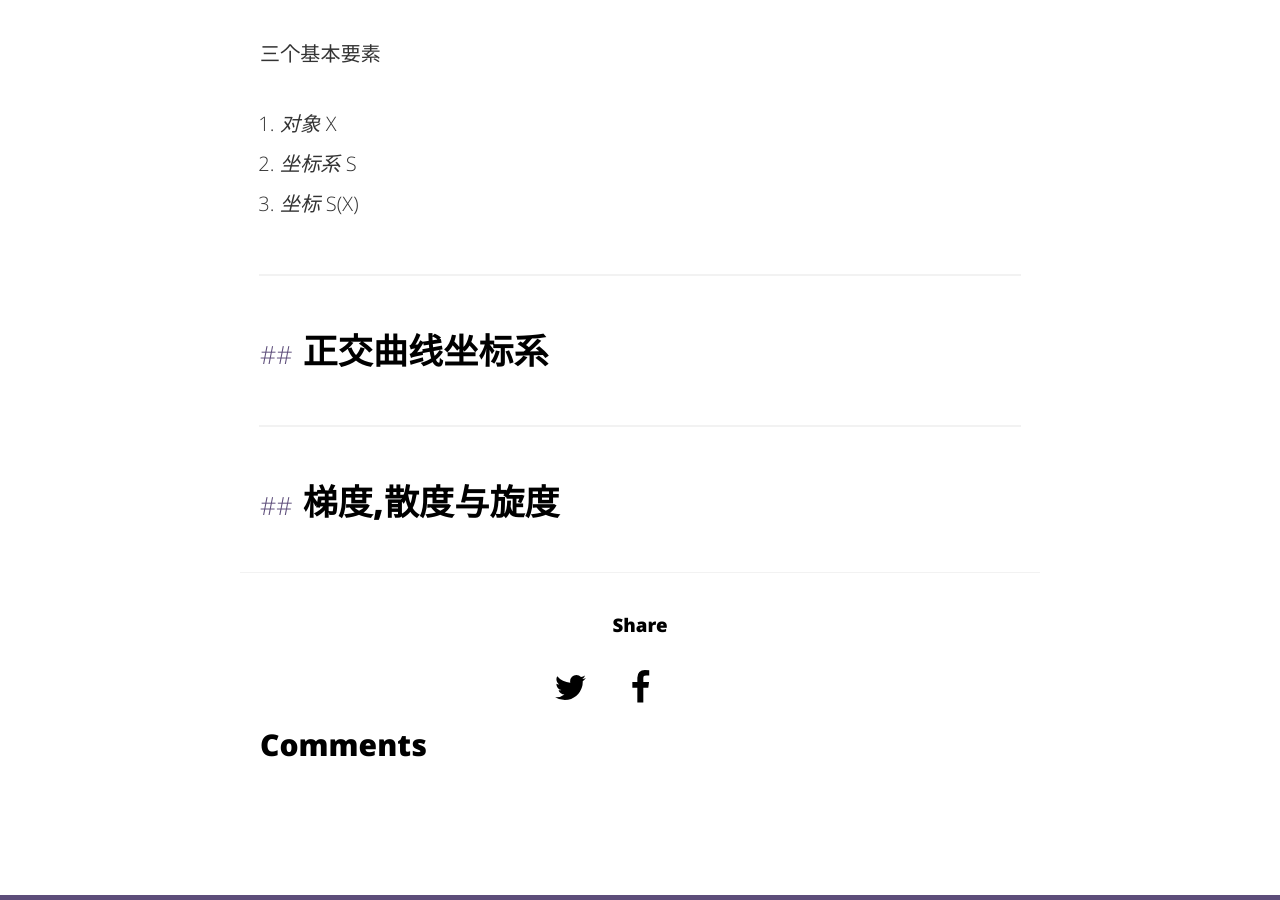
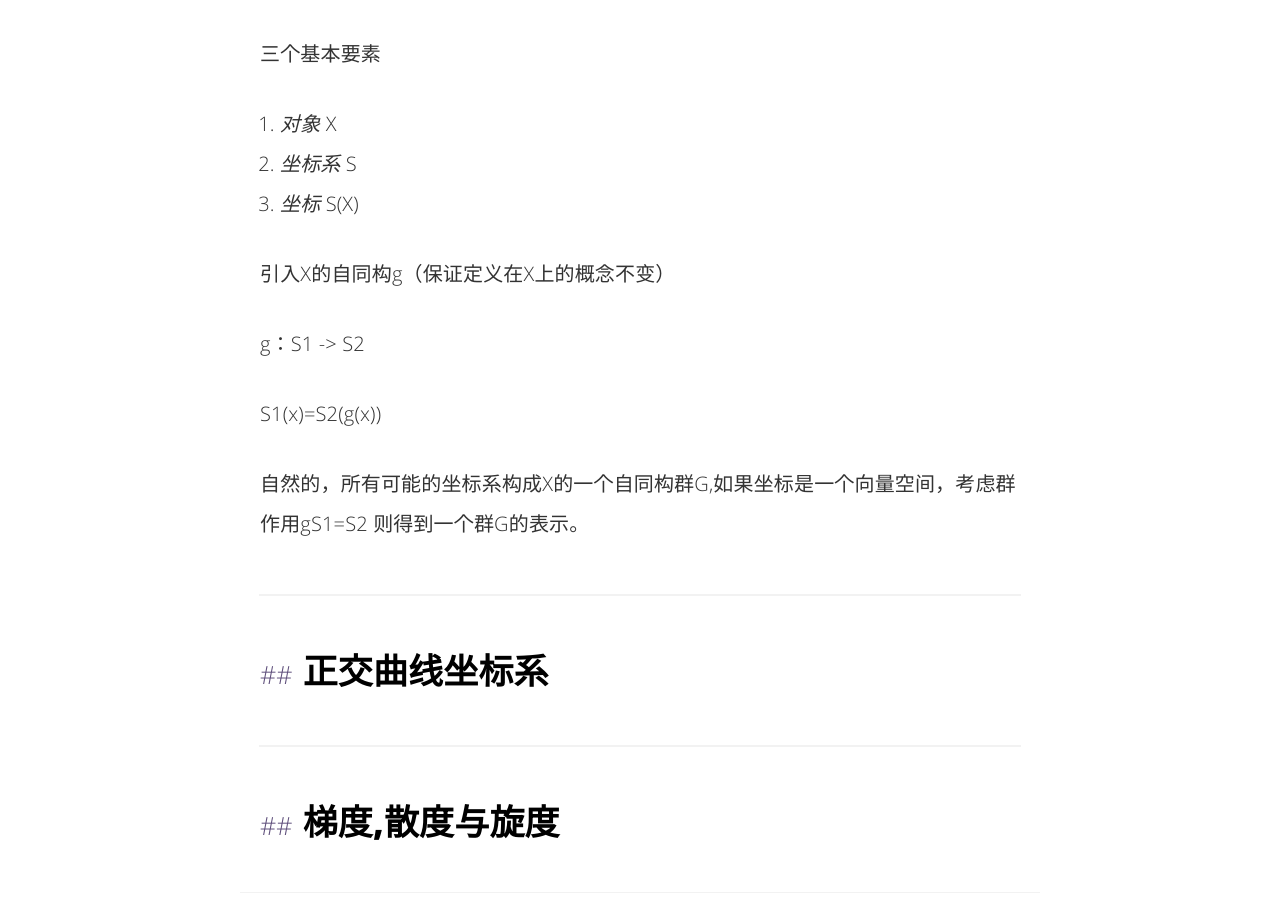
Before and after one commit to longlonglink/longlonglink.github.io, a Jekyll site: the page built from _posts/2023-04-17-矢量分析.md, in a window 1280 px wide and 900 px high, scrolled down 695 px. Built offline with Jekyll 4.4.1, drawn with Linux system fonts in a browser that asks for light colours; comment, search, counter and statistics services are not loaded.

Commit message:
写文章

```diff
--- a/_posts/2023-04-17-矢量分析.md
+++ b/_posts/2023-04-17-矢量分析.md
@@ -25,10 +25,14 @@ categories:
 2. *坐标系* S
 3. *坐标* S(X)
 
+引入X的自同构g（保证定义在X上的概念不变）
 
+g：S1 -> S2
 
+S1(x)=S2(g(x))
 
-
+自然的，所有可能的坐标系构成X的一个自同构群G,如果坐标是一个向量空间，考虑群作用gS1=S2
+则得到一个群G的表示。
 
 
 
```
